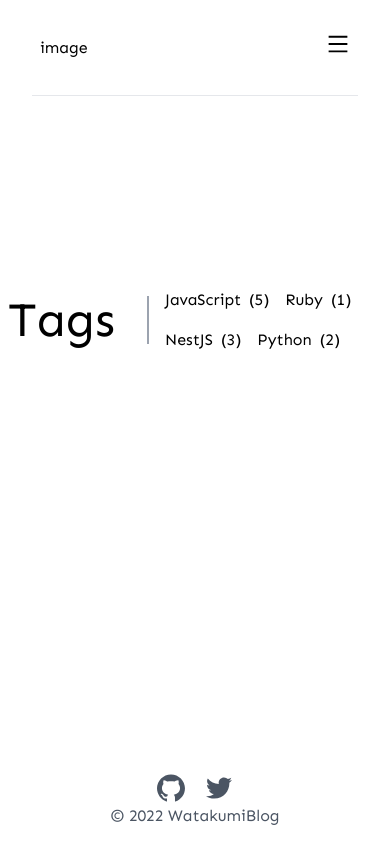
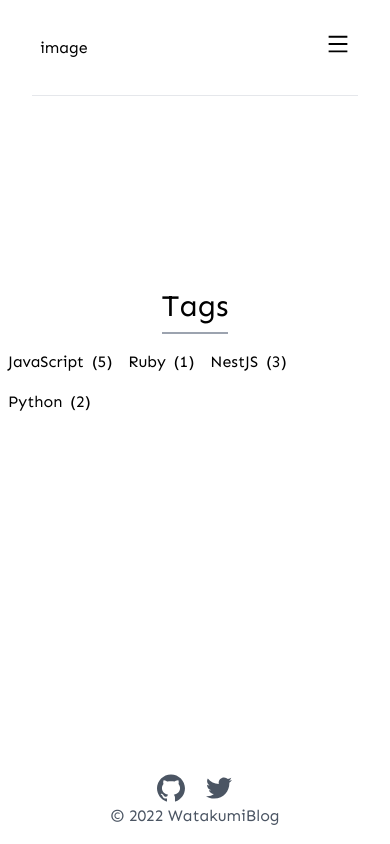
Before and after one commit to Watakumi/Watakumi-blog-next, a Next.js app: page /tags in a window 390 px wide. Built offline with nearby package versions, Linux system fonts and the light colour scheme.

Commit message:
fix Tags Style

```diff
--- a/components/TagsContent.tsx
+++ b/components/TagsContent.tsx
@@ -2,8 +2,10 @@ import { TagItem } from './TagItem';
 
 export function TagsContent(): JSX.Element {
   return (
-    <div className="flex flex-row gap-4 justify-center items-center">
-      <h1 className="text-5xl border-r-2 border-gray-400 pr-8">Tags</h1>
+    <div className="flex flex-col items-center justify-center gap-4 md:flex-row">
+      <h1 className="border-b-2 border-gray-400 pb-2 text-3xl sm:text-4xl md:border-b-0 md:border-r-2 md:pb-0 md:pr-8 md:text-5xl">
+        Tags
+      </h1>
       <div className="flex max-w-lg flex-wrap gap-4">
         <TagItem title="JavaScript" count={5} />
         <TagItem title="Ruby" count={1} />
```
